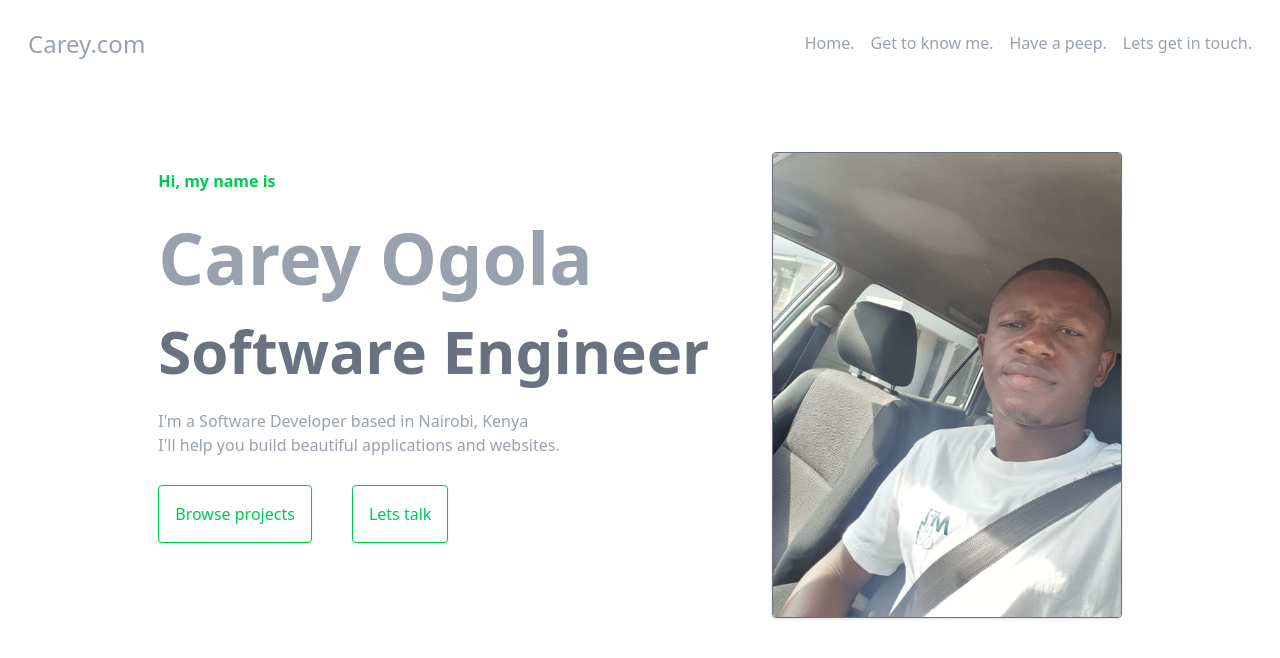
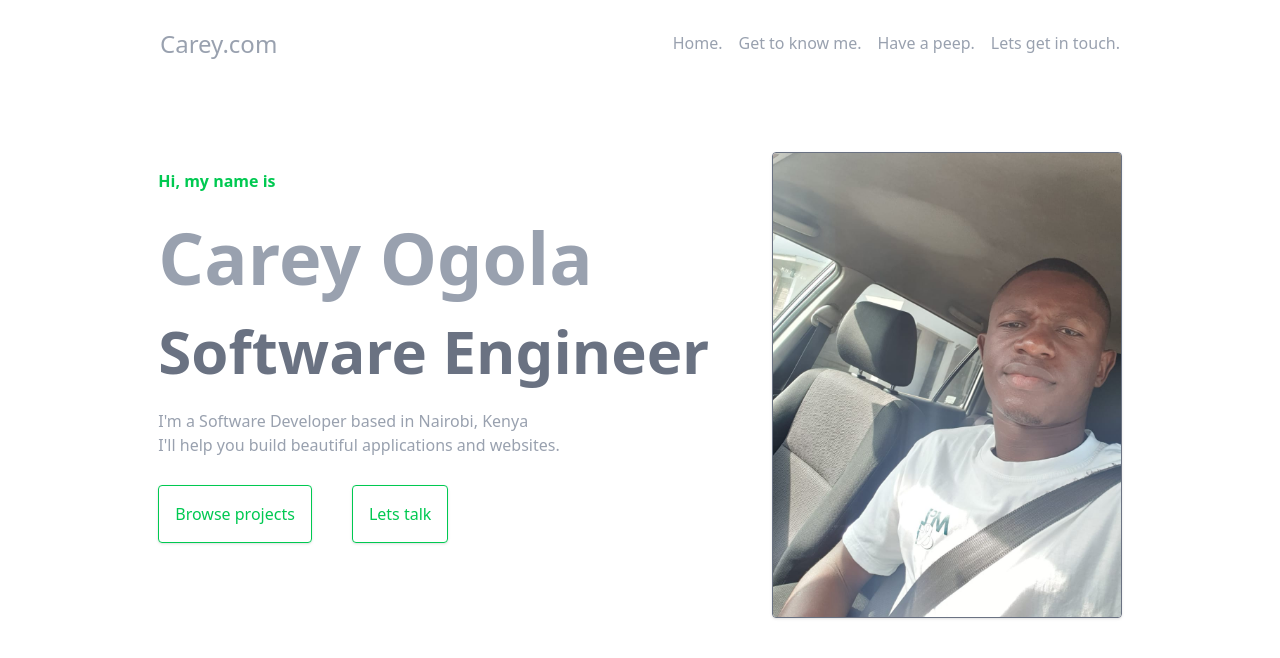
Before and after one commit to Careyogola/personal-portfolio, a React (Vite) app: page / in a window 1280 px wide. Shown: the top 658 px of the page. Built offline with nearby package versions, Linux system fonts and the light colour scheme.

Commit message:
updates v.2

```diff
--- a/src/components/Nav.jsx
+++ b/src/components/Nav.jsx
@@ -10,7 +10,7 @@ const Nav =() =>{
     }
     return(
         <nav className="dark:bg-gray-950 text-gray-400 w-full">
-            <div className="p-7 items-center flex flex-row justify-between">
+            <div className="py-7 mx-40 items-center flex flex-row justify-between">
             <div className="text-2xl font-medium">
                 <Link to="/"><h3 className="text-gray-400">Carey<span className="text-gray-400">.com</span></h3></Link>
             </div>
```
